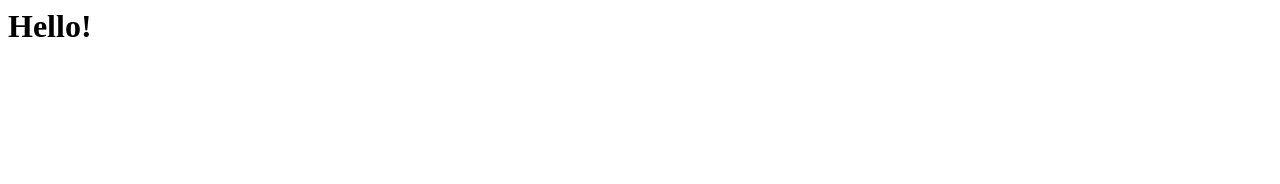
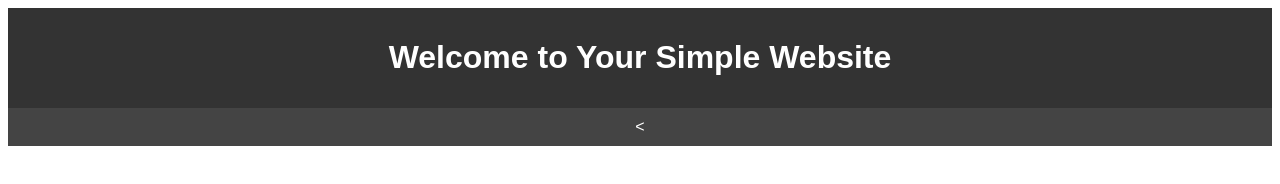
Before and after one commit to phytophoria/drinkenhancer, a plain HTML site: page index.html in a window 1280 px wide. Drawn offline with Linux system fonts and the light colour scheme.

Commit message:
Update index.html

```diff
--- a/index.html
+++ b/index.html
@@ -1 +1,36 @@
-<h1>Hello!</h1>
+<!DOCTYPE html>
+<html lang="en">
+<head>
+    <meta charset="UTF-8">
+    <meta name="viewport" content="width=device-width, initial-scale=1.0">
+    <title>Your Simple Website</title>
+    <style>
+        /* You can add your CSS styles here */
+        body {
+            font-family: Arial, sans-serif;
+        }
+        header {
+            background-color: #333;
+            color: #fff;
+            padding: 10px;
+            text-align: center;
+        }
+        nav {
+            background-color: #444;
+            color: #fff;
+            padding: 10px;
+            text-align: center;
+        }
+        .container {
+            max-width: 800px;
+            margin: 0 auto;
+            padding: 20px;
+        }
+    </style>
+</head>
+<body>
+    <header>
+        <h1>Welcome to Your Simple Website</h1>
+    </header>
+    <nav>
+        <
```
